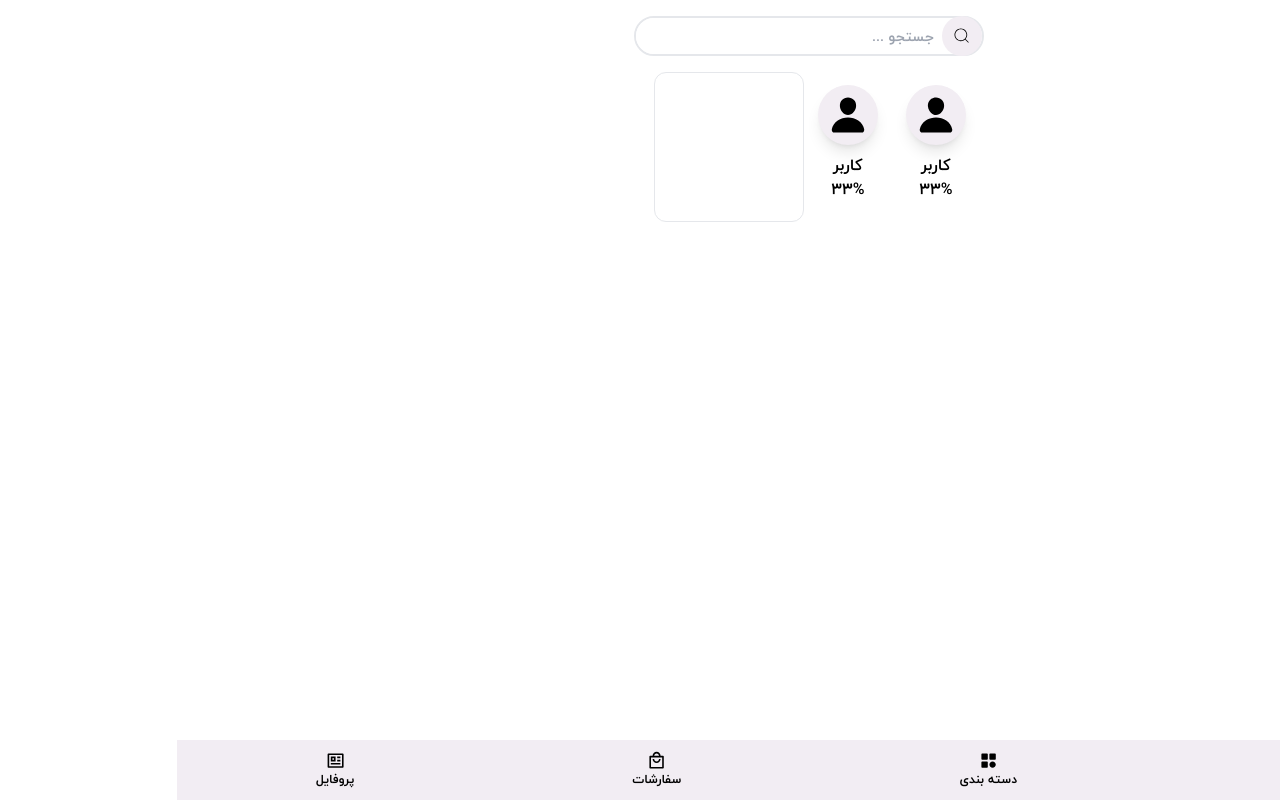
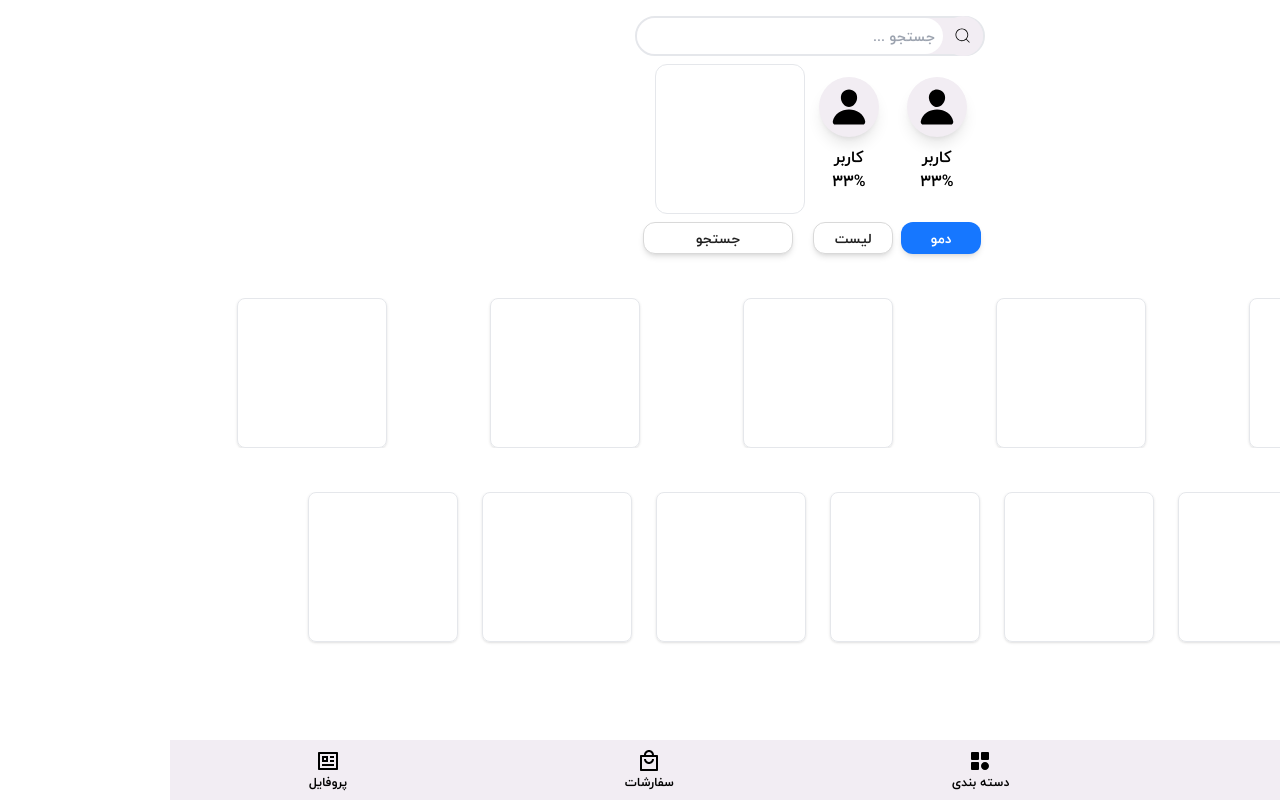
Before and after one commit to ikhodabande/foroshgahi, a React (Vite) app: page / in a window 1280 px wide. Built offline with nearby package versions, Linux system fonts and the light colour scheme.

Commit message:
adding some changes in main menu and others

```diff
--- /dev/null
+++ b/src/components/common/categories/categories-field/CatagoriesField.jsx
@@ -0,0 +1,19 @@
+import React from 'react'
+import { ProductsCard } from '../../../modules/products/products-card/ProductsCard'
+
+export const CatagoriesField = () => {
+  return (
+    <>
+    <div className='w-full flex flex-col '>
+    <p className='mx-2 my-2'>دسته بندی</p>
+    <div className="flex justify-center gap-2 flex-wrap overflow-x-auto pb-20">
+          {Array(6)
+            .fill(null)
+            .map((_, index) => (
+              <ProductsCard key={index} />
+            ))}
+        </div>
+    </div>
+    </>
+  )
+}
--- a/src/components/common/home/Home.jsx
+++ b/src/components/common/home/Home.jsx
@@ -2,21 +2,40 @@ import React from "react";
 import SearchModule from "../../modules/search-module/SearchModule";
 import { SearchSection } from "../../modules/search-module/search-section/SearchSection";
 import { AvatarModule } from "../../modules/avatar-module/AvatarModule";
+import ButtonModule from "../../modules/button-module/ButtonModule";
+import { SearchField } from "../../modules/search-module/search-field/SearchField";
+import { CatagoriesField } from "../categories/categories-field/CatagoriesField";
 
 export const Home = () => {
   return (
     <>
-      <header className="w-full flex items-center justify-center my-4  mx-2">
+      <header className="w-full flex items-center justify-center my-4  fixed z-10">
         <SearchModule />
       </header>
-      <main>
-        <div className="w-full flex items-center justify-between sm:justify-center">
+      <main className="w-full flex flex-col items-center justify-center absolute top-16 left-[50%] -translate-x-[50%] mx-2 ">
+       <div className="flex flex-col sticky top-16 ">
+       <div className="w-full flex items-center justify-between sm:justify-center">
           <div className="flex">
             <AvatarModule />
             <AvatarModule />
           </div>
           <SearchSection />
         </div>
+        <div className="w-full flex items-center justify-center ">
+          <div className="flex items-center justify-center mx-3">
+            <ButtonModule name={"دمو"} type={"primary"} size={"80px"} />
+            <ButtonModule name={"لیست"} type={""} size={"80px"} />
+          </div>
+          <ButtonModule name={"جستجو"} type={""} size={"150px"} />
+        </div>
+       </div>
+
+        <div className="w-full flex items-center justify-center px-2">
+          <SearchField />
+        </div>
+        <div className="w-full flex items-center justify-center px-2">
+          <CatagoriesField/>
+        </div>
       </main>
     </>
   );
--- a/src/components/common/menu/Menu.jsx
+++ b/src/components/common/menu/Menu.jsx
@@ -15,22 +15,22 @@ export const Menu = () => {
   const data = [
     {
       name: "خانه",
-      icon: <RiHome2Line className="text-display-lg" />,
+      icon: <RiHome2Line className="text-menu-lg" />,
       link: "",
     },
     {
       name: "دسته بندی",
-      icon: <BiSolidCategory className="text-display-lg" />,
+      icon: <BiSolidCategory className="text-menu-lg" />,
       link: "",
     },
     {
       name: "سفارشات",
-      icon: <RiShoppingBag4Line className="text-display-lg" />,
+      icon: <RiShoppingBag4Line className="text-menu-lg" />,
       link: "",
     },
     {
       name: "پروفایل",
-      icon: <RiProfileLine className="text-display-lg" />,
+      icon: <RiProfileLine className="text-menu-lg" />,
       link: "",
     },
   ];
--- /dev/null
+++ b/src/components/modules/button-module/ButtonModule.jsx
@@ -0,0 +1,5 @@
+import React from "react";
+import { Button } from "antd";
+
+const ButtonModule = ({name, type, size}) => <Button className={` w-[${size}] rounded-xl shadow-md my-2 mx-1`} type={type}>{name}</Button>;
+export default ButtonModule;
--- /dev/null
+++ b/src/components/modules/items-module/ItemsModule.jsx
@@ -0,0 +1,7 @@
+import React from 'react'
+
+export const ItemsModule = () => {
+  return (
+    <div>ItemsModule</div>
+  )
+}
--- /dev/null
+++ b/src/components/modules/products/products-card/ProductsCard.jsx
@@ -0,0 +1,11 @@
+import React from 'react'
+
+export const ProductsCard = () => {
+  return (
+    <>
+    <div className='min-w-[150px] min-h-[150px] mx-2 border rounded-lg shadow'>
+
+    </div>
+    </>
+  )
+}
--- a/src/components/modules/search-module/SearchModule.jsx
+++ b/src/components/modules/search-module/SearchModule.jsx
@@ -8,7 +8,7 @@ const onSearch = (value, _e, info) => console.log(info?.source, value);
 const SearchModule = () => (
   //   <Search className="w-[340px]" allowClear placeholder="جستجو ..." onSearch={onSearch} enterButton />
   <div>
-    <div className="w-[95vw] sm:w-[350px] h-10 border-2 rounded-3xl flex items-center ">
+    <div className="w-[95vw] sm:w-[350px] h-10 border-2 rounded-3xl flex items-center bg-background ">
       <div className="w-10 h-10 bg-background flex items-center justify-center  rounded-full">
         <CiSearch className="text-display-lg  " />
       </div>
--- /dev/null
+++ b/src/components/modules/search-module/search-field/SearchField.jsx
@@ -0,0 +1,19 @@
+import React from "react";
+import { ProductsCard } from "../../products/products-card/ProductsCard";
+
+export const SearchField = () => {
+  return (
+    <>
+      <div className="w-full my-1 ">
+        <p className="mb-2 mx-2">جستجو</p>
+        <div className="flex justify-around flex-nowrap overflow-x-auto">
+          {Array(5)
+            .fill(null)
+            .map((_, index) => (
+              <ProductsCard key={index} />
+            ))}
+        </div>
+      </div>
+    </>
+  );
+};
--- a/src/styles/index.css
+++ b/src/styles/index.css
@@ -65,7 +65,9 @@
 }
 
 ::-webkit-scrollbar {
-  width: 2px;
+  width: 1px;
+  height: 5px;
+  display: none;
 }
 ::-webkit-scrollbar-track {
   background: #aaaaaa;
```
